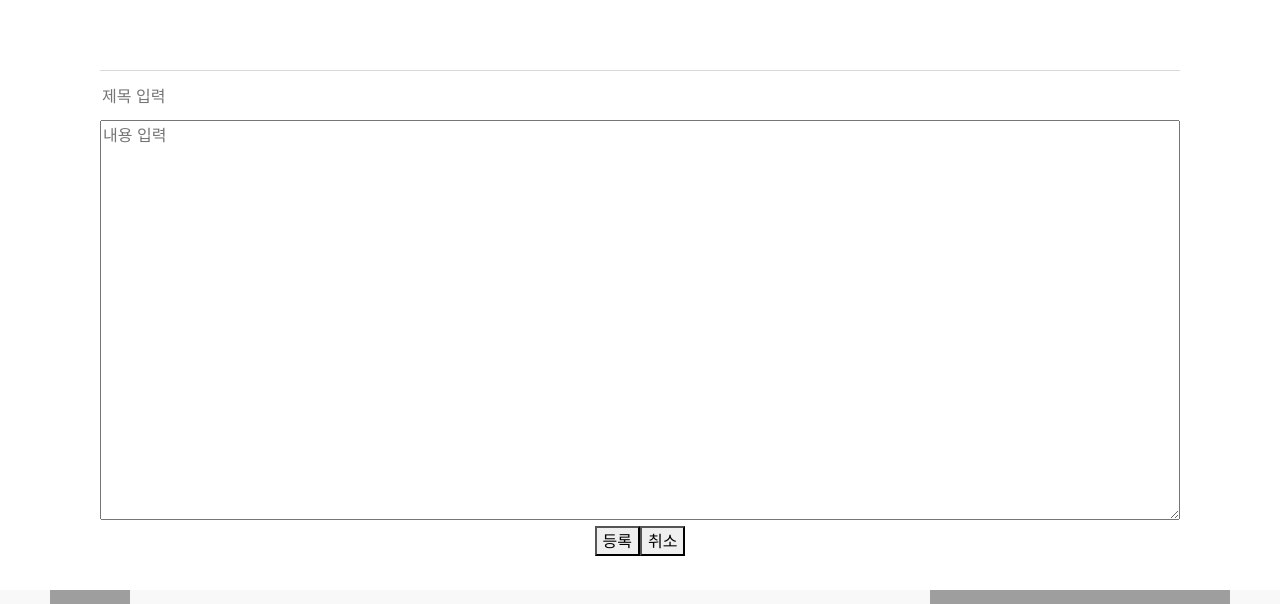
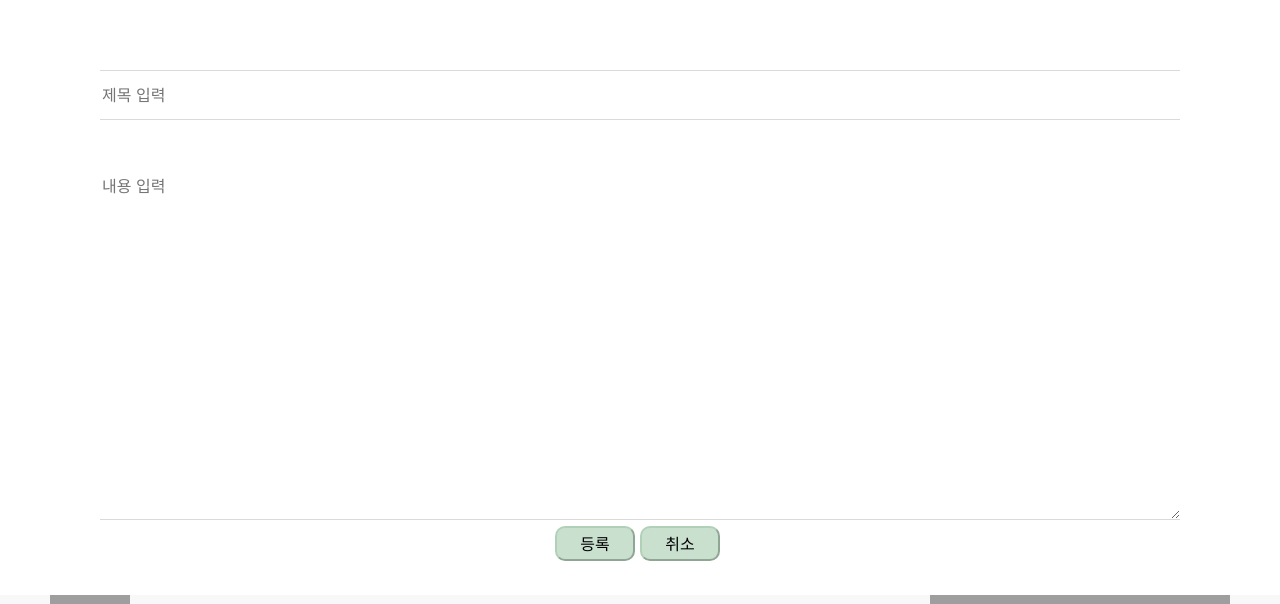
Before and after one commit to hajin618/EnjoyTrip, a Vue app in the folder enjoytrip-vue/: page /notice/regist in a window 1280 px wide. Shown: the part 292-896 px from the top of the page. Built offline with nearby package versions, Linux system fonts and the light colour scheme; grey boxes are pictures that could not be loaded.

Commit message:
feat: notice UI complete

```diff
--- a/enjoytrip-vue/src/components/notice/item/NoticeInputItem.vue
+++ b/enjoytrip-vue/src/components/notice/item/NoticeInputItem.vue
@@ -21,16 +21,20 @@
 
                         <div class = "ButtonDiv">
                             <button
+                            class="Button"
                             type="submit"
                             v-if="this.type === 'register'"
                             >등록</button>
 
                             <button
+                            class="Button"
                             type="submit"
                             v-else
                             >수정</button>
 
-                            <button v-on:click="onReset"
+                            <button
+                            class="Button"
+                            v-on:click="onReset"
                             type="reset"
                             >취소</button>
                         </div>
@@ -133,6 +137,7 @@ export default {
 
     border: 0;
     border-top : 1px solid rgb(218, 218, 218);
+    border-bottom : 1px solid rgb(218, 218, 218);
     width: 100%;
     height: 50px;
 }
@@ -140,9 +145,9 @@ export default {
    outline:none;
 }
 #content{
-    /*
+    padding-top : 5%;
     border: 0;
-    */
+    border-bottom : 1px solid rgb(218, 218, 218);
     width: 100%;
     height: 400px;
 }
```
